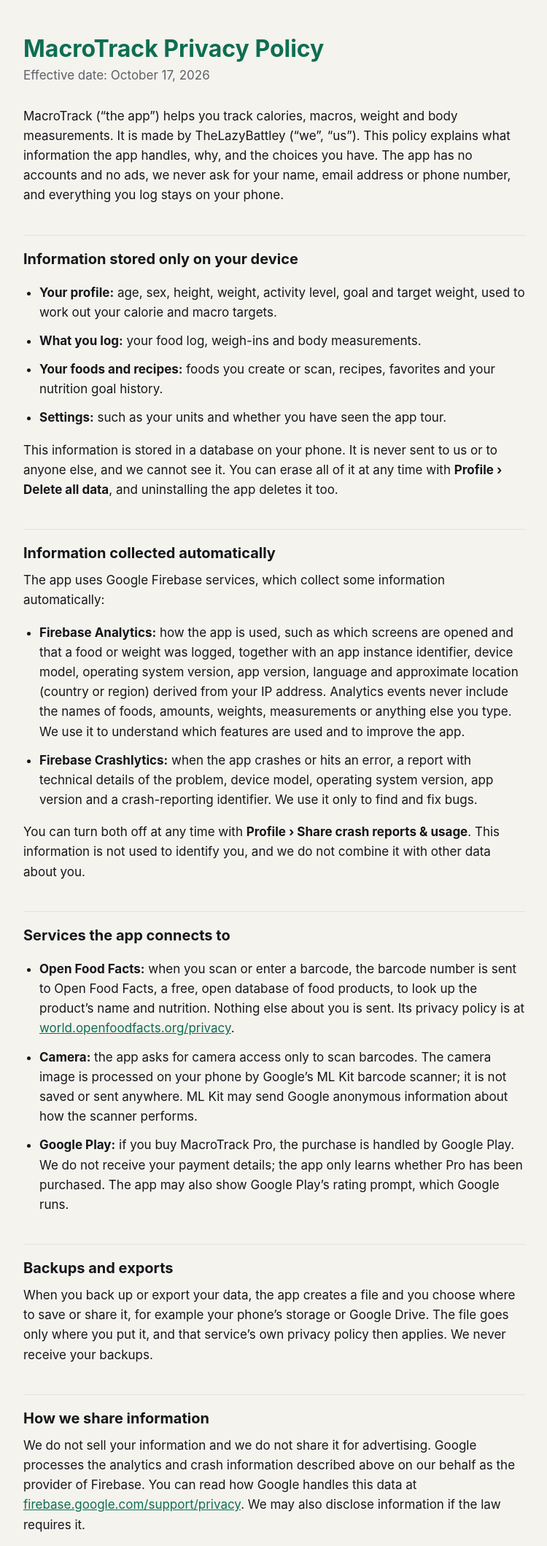
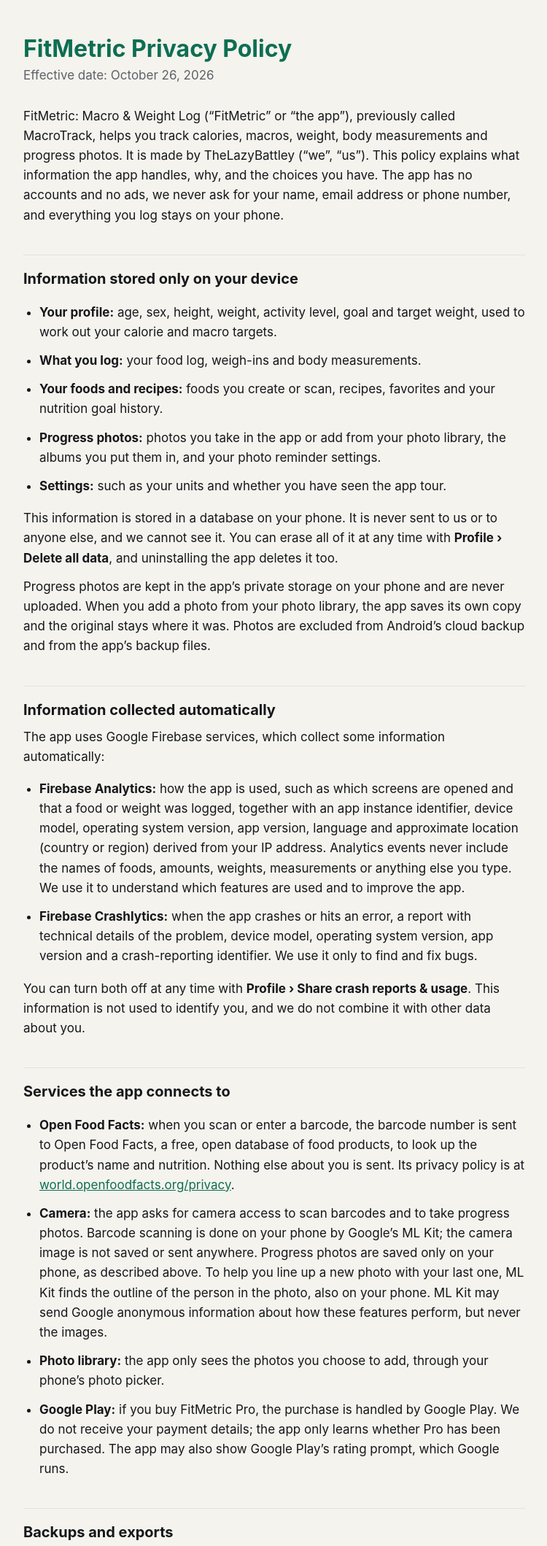
Before and after one commit to dellosaneil/macrotrack-privacy, a plain HTML site: page index.html in a window 1280 px wide. Shown: the top 2119 px of the page at 73% size, without its empty margins (264-1014 px from the left). Drawn offline with Linux system fonts and the light colour scheme.

Commit message:
updated privacy policy for FitMetric rename and progress photos

```diff
--- a/index.html
+++ b/index.html
@@ -3,8 +3,8 @@
 <head>
 <meta charset="utf-8">
 <meta name="viewport" content="width=device-width, initial-scale=1">
-<title>MacroTrack Privacy Policy</title>
-<meta name="description" content="Privacy policy for MacroTrack, a calorie, macro and weight tracker that keeps your data on your phone.">
+<title>FitMetric Privacy Policy</title>
+<meta name="description" content="Privacy policy for FitMetric: Macro &amp; Weight Log, a calorie, macro and weight tracker that keeps your data on your phone.">
 <style>
   :root {
     --bg: #F4F3EE;
@@ -40,19 +40,21 @@
 </head>
 <body>
 <main>
-  <h1>MacroTrack Privacy Policy</h1>
-  <p class="meta">Effective date: October 17, 2026</p>
+  <h1>FitMetric Privacy Policy</h1>
+  <p class="meta">Effective date: October 26, 2026</p>
 
-  <p>MacroTrack (“the app”) helps you track calories, macros, weight and body measurements. It is made by TheLazyBattley (“we”, “us”). This policy explains what information the app handles, why, and the choices you have. The app has no accounts and no ads, we never ask for your name, email address or phone number, and everything you log stays on your phone.</p>
+  <p>FitMetric: Macro &amp; Weight Log (“FitMetric” or “the app”), previously called MacroTrack, helps you track calories, macros, weight, body measurements and progress photos. It is made by TheLazyBattley (“we”, “us”). This policy explains what information the app handles, why, and the choices you have. The app has no accounts and no ads, we never ask for your name, email address or phone number, and everything you log stays on your phone.</p>
 
   <h2>Information stored only on your device</h2>
   <ul>
     <li><strong>Your profile:</strong> age, sex, height, weight, activity level, goal and target weight, used to work out your calorie and macro targets.</li>
     <li><strong>What you log:</strong> your food log, weigh-ins and body measurements.</li>
     <li><strong>Your foods and recipes:</strong> foods you create or scan, recipes, favorites and your nutrition goal history.</li>
+    <li><strong>Progress photos:</strong> photos you take in the app or add from your photo library, the albums you put them in, and your photo reminder settings.</li>
     <li><strong>Settings:</strong> such as your units and whether you have seen the app tour.</li>
   </ul>
   <p>This information is stored in a database on your phone. It is never sent to us or to anyone else, and we cannot see it. You can erase all of it at any time with <strong>Profile › Delete all data</strong>, and uninstalling the app deletes it too.</p>
+  <p>Progress photos are kept in the app’s private storage on your phone and are never uploaded. When you add a photo from your photo library, the app saves its own copy and the original stays where it was. Photos are excluded from Android’s cloud backup and from the app’s backup files.</p>
 
   <h2>Information collected automatically</h2>
   <p>The app uses Google Firebase services, which collect some information automatically:</p>
@@ -65,12 +67,16 @@
   <h2>Services the app connects to</h2>
   <ul>
     <li><strong>Open Food Facts:</strong> when you scan or enter a barcode, the barcode number is sent to Open Food Facts, a free, open database of food products, to look up the product’s name and nutrition. Nothing else about you is sent. Its privacy policy is at <a href="https://world.openfoodfacts.org/privacy">world.openfoodfacts.org/privacy</a>.</li>
-    <li><strong>Camera:</strong> the app asks for camera access only to scan barcodes. The camera image is processed on your phone by Google’s ML Kit barcode scanner; it is not saved or sent anywhere. ML Kit may send Google anonymous information about how the scanner performs.</li>
-    <li><strong>Google Play:</strong> if you buy MacroTrack Pro, the purchase is handled by Google Play. We do not receive your payment details; the app only learns whether Pro has been purchased. The app may also show Google Play’s rating prompt, which Google runs.</li>
+    <li><strong>Camera:</strong> the app asks for camera access to scan barcodes and to take progress photos. Barcode scanning is done on your phone by Google’s ML Kit; the camera image is not saved or sent anywhere. Progress photos are saved only on your phone, as described above. To help you line up a new photo with your last one, ML Kit finds the outline of the person in the photo, also on your phone. ML Kit may send Google anonymous information about how these features perform, but never the images.</li>
+    <li><strong>Photo library:</strong> the app only sees the photos you choose to add, through your phone’s photo picker.</li>
+    <li><strong>Google Play:</strong> if you buy FitMetric Pro, the purchase is handled by Google Play. We do not receive your payment details; the app only learns whether Pro has been purchased. The app may also show Google Play’s rating prompt, which Google runs.</li>
   </ul>
 
   <h2>Backups and exports</h2>
-  <p>When you back up or export your data, the app creates a file and you choose where to save or share it, for example your phone’s storage or Google Drive. The file goes only where you put it, and that service’s own privacy policy then applies. We never receive your backups.</p>
+  <p>When you back up or export your data, the app creates a file and you choose where to save or share it, for example your phone’s storage or Google Drive. The file goes only where you put it, and that service’s own privacy policy then applies. Backup files do not include progress photos. We never receive your backups.</p>
+
+  <h2>Notifications</h2>
+  <p>If you turn on photo reminders, the app schedules them on your phone. No information is sent to us to deliver them, and you can turn them off in the app or in your phone’s settings.</p>
 
   <h2>How we share information</h2>
   <p>We do not sell your information and we do not share it for advertising. Google processes the analytics and crash information described above on our behalf as the provider of Firebase. You can read how Google handles this data at <a href="https://firebase.google.com/support/privacy">firebase.google.com/support/privacy</a>. We may also disclose information if the law requires it.</p>
@@ -83,7 +89,7 @@
   </ul>
 
   <h2>Children</h2>
-  <p>MacroTrack is not directed at children under 13, and we do not knowingly collect personal information from children under 13. If you believe a child has sent us personal information, contact us and we will delete it.</p>
+  <p>FitMetric is not directed at children under 13, and we do not knowingly collect personal information from children under 13. If you believe a child has sent us personal information, contact us and we will delete it.</p>
 
   <h2>Security</h2>
   <p>Your logs stay on your phone and are protected by your phone’s own security. Information sent to Firebase and Open Food Facts is encrypted in transit. No method of storage or transmission is completely secure, but we keep what leaves your phone to the minimum described here.</p>
@@ -92,7 +98,8 @@
   <ul>
     <li>Turn off crash reports and usage data in <strong>Profile › Share crash reports &amp; usage</strong>.</li>
     <li>Erase everything on your phone with <strong>Profile › Delete all data</strong>, or uninstall the app.</li>
-    <li>Choose not to scan barcodes, or deny camera access; you can still add foods by hand.</li>
+    <li>Choose not to scan barcodes or take photos, or deny camera access; you can still add foods by hand.</li>
+    <li>Delete any progress photo or album in the app at any time.</li>
     <li>Depending on where you live, you may have rights under laws such as the Philippine Data Privacy Act of 2012 or the EU General Data Protection Regulation, including the right to access or delete your information. Contact us to make a request.</li>
   </ul>
 
```
